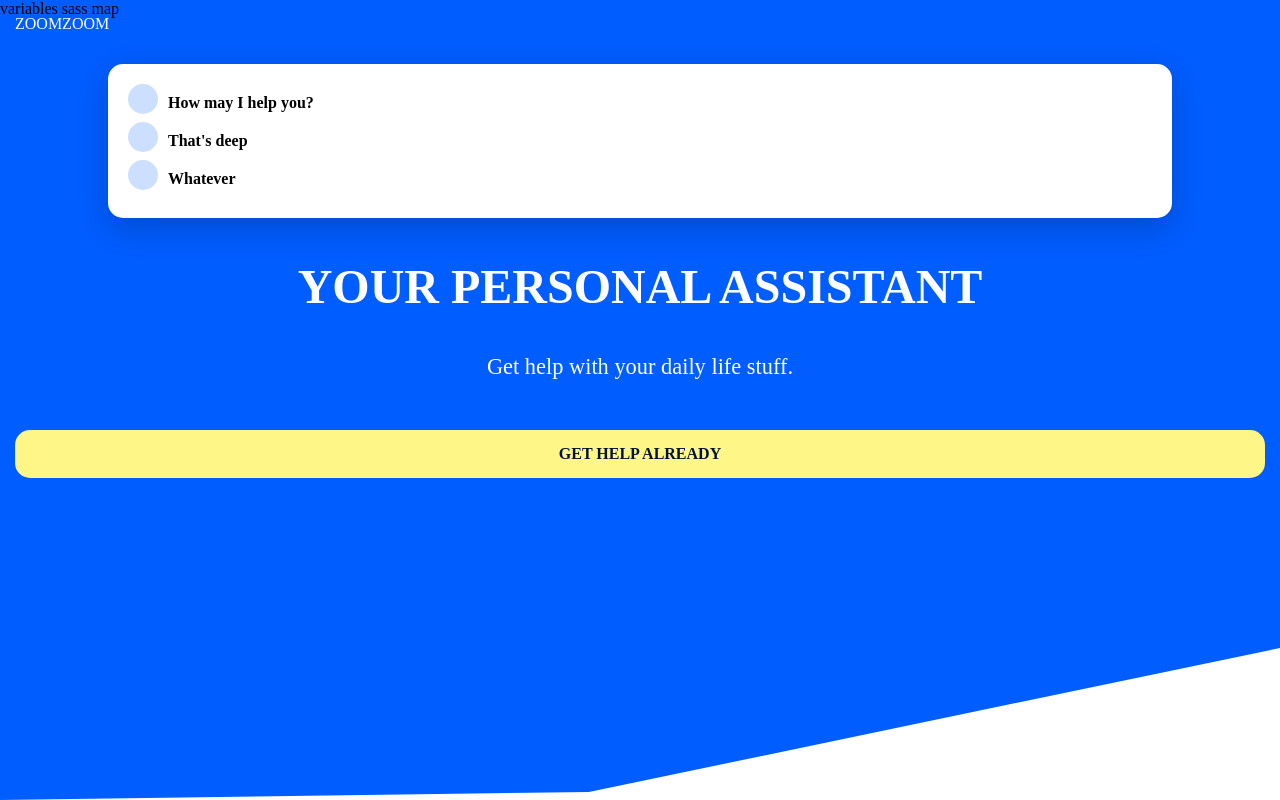
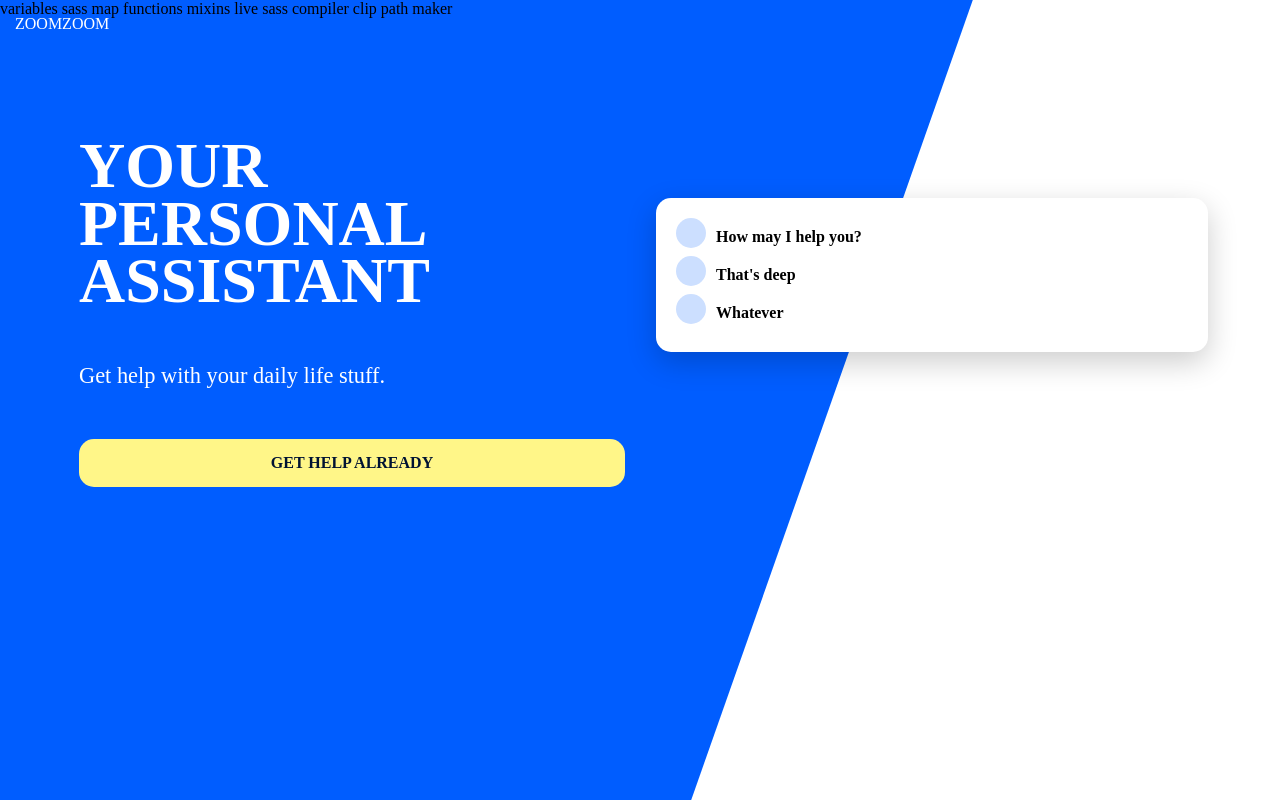
Before and after one commit to project2105/SassProjects, a plain HTML site: page index.html in a window 1280 px wide. Drawn offline with Linux system fonts and the light colour scheme.

Commit message:
media queries

```diff
--- a/css/main.scss
+++ b/css/main.scss
@@ -10,6 +10,14 @@ $borders: 15px;
 
 @function color($color-name) {
     @return map-get($colors, $color-name)
+}
+
+$desktop: 840px;
+
+@mixin desktop {
+    @media (min-width: #{$desktop}) {
+        @content;
+    }
 }
 
 body, html {
@@ -26,6 +34,10 @@ body {
         height: 100%;
         position: absolute;
         z-index: -1;
+
+        @include desktop {
+            clip-path: polygon(0 0, 76% 0, 54% 100%, 0% 100%);
+        }
     }
 
     header a {
@@ -38,6 +50,14 @@ body {
 }
 
 main {
+
+    @include desktop {
+        display: grid;
+        grid-template-columns: 50% auto;
+        grid-template-areas:
+            "primary card"
+    }
+
     section#card {
         background: #fff;
         padding: 20px;
@@ -45,6 +65,13 @@ main {
         border-radius: $borders;
         box-shadow: 0 10px 30px rgba(0,0,0,.2);
         width: 80%;
+
+        @include desktop {
+            grid-area: card;
+            height: fit-content;
+            align-self: center;
+            margin: 1em;
+        }
 
         ul {
             list-style-type: none;
@@ -77,10 +104,22 @@ main {
         padding: $padding;
         text-align: center;
 
+        @include desktop {
+            grid-area: primary;
+            text-align: left;
+            margin: 4em 0 0 4em;
+        }
+
         h1 {
             font-size: 3em;
             margin-top: 10px;
             text-transform: uppercase;
+
+            @include desktop {
+                width: 30%;
+                font-size: 4em;
+                line-height: .9em;
+            }
         }
 
         p {
--- a/index.html
+++ b/index.html
@@ -16,6 +16,10 @@
 <div id="bg">
     variables
     sass map
+    functions
+    mixins
+    live sass compiler
+    clip path maker
 </div>
 
 <header>
```
Also changed, not shown: css/main.css, 1 other file.
